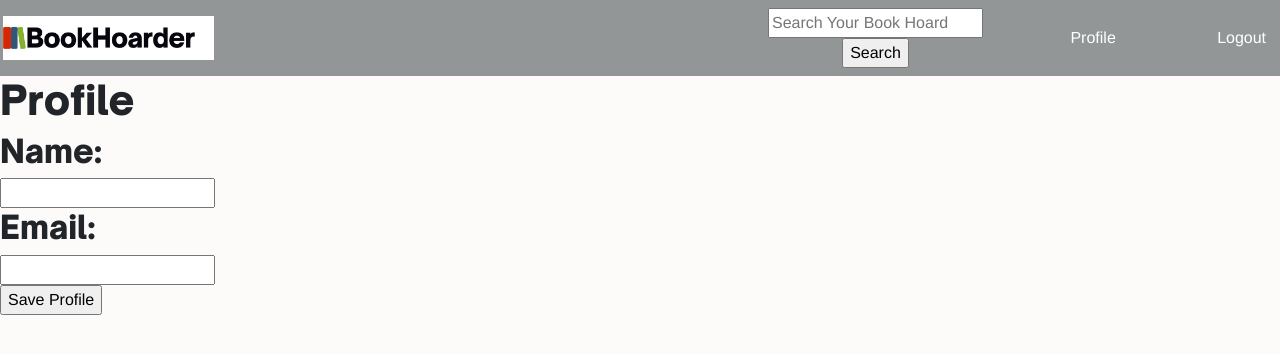
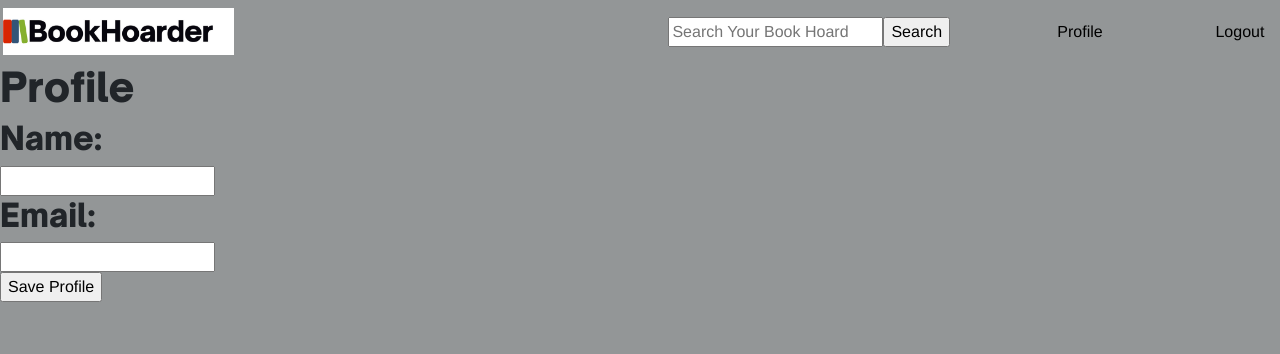
Before and after one commit to rebeccahrobison/bookhoarder, a React (Create React App) app: page /profile/edit in a window 1280 px wide. Shown: the top 354 px of the page. Built offline with nearby package versions, Linux system fonts and the light colour scheme; no server answers; sample sign-in values are in the browser's storage; a web font is replaced by a local one.

Commit message:
MVP commit

```diff
--- a/src/components/books/BookList.css
+++ b/src/components/books/BookList.css
@@ -9,6 +9,10 @@
   background-size: cover;
 */
 }
+
+/* .book-info .cover {
+  max-height: 200px;
+} */
 
 .book-info img {
   max-width: 60%;
@@ -40,3 +44,16 @@
 .book-cover img {
   width: 30%;
 }
+
+.filter-bar {
+  display: flex;
+  justify-content: space-between;
+  padding: 5px 10px;
+  background-color: var(--white);
+}
+
+.filter-bar .add-book:hover {
+  font-size: 1.03rem;
+  color: var(--green);
+  text-shadow: 1px 1px 2px var(--gray);
+}
--- a/src/components/books/BookList.js
+++ b/src/components/books/BookList.js
@@ -38,8 +38,8 @@ export const BookList = () => {
             <div key={bookObj.id}>
               <Link to={`/book/${bookObj?.id}`}>
                 <div className="book">
-                  <div className="book-info"><img src={bookObj?.cover} alt="Cover of book"/></div>
-                  <div>
+                  <div className="book-info cover"><img src={bookObj?.cover} alt="Cover of book"/></div>
+                  <div className="book-info-container">
                     <div className="book-info"><span>Title: </span>{bookObj.title}</div>
                     <div className="book-info"><span>Author: </span>{bookObj.author}</div>
                   </div>
--- a/src/components/books/FilterBar.js
+++ b/src/components/books/FilterBar.js
@@ -11,8 +11,8 @@ export const FilterBar = ({ selectedOwner, setSelectedOwner }) => {
 
 
   return (
-    <>
-      <Link to={`/addbook`}>+Add New Book</Link>
+    <div className="filter-bar">
+      <Link to={`/addbook`}><span className="add-book">+Add A New Book</span></Link>
       <fieldset>
         <select name="ownerId"
           id="owners"
@@ -31,7 +31,6 @@ export const FilterBar = ({ selectedOwner, setSelectedOwner }) => {
           })}
         </select>
       </fieldset>
-
-    </>
+    </div>
   )
 }
--- a/src/components/books/SearchResults.js
+++ b/src/components/books/SearchResults.js
@@ -1,15 +1,13 @@
-import { Link, useLoaderData, useLocation } from "react-router-dom"
+import { Link, useLocation } from "react-router-dom"
 
 export const SearchResults = () => {
 
   const location = useLocation()
   const filteredBooks = location.state
-  console.log(filteredBooks)
 
 
   return (
     <div className="booklist-container">
-      {/* <FilterBar /> */}
       <div className="booklist">
         {filteredBooks.map(bookObj => {
           return (
--- a/src/components/forms/EditBook.js
+++ b/src/components/forms/EditBook.js
@@ -36,7 +36,8 @@ export const EditBook = () => {
     await updateBook(bookObj)
     const postedBook = await getBookByTitle(book.title)
     userBook.bookId = postedBook[0].id
-    updateUserBook(userBook).then(navigate(`/book/${book.id}`))
+    updateUserBook(userBook)
+      .then(() => navigate(`/book/${book.id}`))
   }
 
   return (
--- a/src/components/modals/AddShelfModal.js
+++ b/src/components/modals/AddShelfModal.js
@@ -13,7 +13,9 @@ export const AddShelfModal = ({getAndSetAllShelves}) => {
 
   const handleAddShelfBtn = () => {
     const shelfObj = {shelf: shelfName}
-    addShelf(shelfObj).then(getAndSetAllShelves()).then(handleClose())
+    addShelf(shelfObj)
+      .then(() => getAndSetAllShelves()) // Wrapped the function in a callback, ensures they are executed after addShelf Promise has resolved
+      .then(() => handleClose())
   }
 
   return (
--- a/src/components/nav/NavBar.css
+++ b/src/components/nav/NavBar.css
@@ -10,25 +10,25 @@
 }
 
 .navbar-logo {
-  width: 55%;
+  width: 45%;
   margin: 0 0 0 .2rem;
 }
 
 .navbar-logo img {
-  width: 30%;
+  width: 40%;
 }
 
 .navbar-items {
   display: flex;
-  width: 40%;
+  width: 47%;
   justify-content: space-between;
   padding: 0;
-  margin: 0;
+  margin: 0 10px 0 0;
   align-items: center;
 }
 
 .navbar-item {
-  flex-basis: 15%;
+  flex-basis: 10%;
   list-style-type: none;
   text-align: center;
 }
@@ -36,9 +36,19 @@
 .navbar-link {
   text-decoration: none;
   list-style-type: none;
-  color: white;
+  color: black;
 }
 
 .navbar-link:hover {
-  color: blue;
+  color: var(--red);
+  text-shadow: 1px 1px 1px var(--blue);
 }
+
+.navbar-item form {
+  display: flex;
+}
+
+.navbar-items .profile:hover {
+  color: var(--green);
+  text-shadow: 1px 1px 3px var(--blue);
+}
--- a/src/components/nav/NavBar.js
+++ b/src/components/nav/NavBar.js
@@ -53,7 +53,7 @@ export const NavBar = () => {
 
           </li>
           <Link className="navbar-link" to="/profile">
-            <li className="navbar-item">Profile</li>
+            <li className="navbar-item profile">Profile</li>
           </Link>
 
           {localStorage.getItem("bookhoarder_user") ? (
--- a/src/components/services/userBookServices.js
+++ b/src/components/services/userBookServices.js
@@ -30,6 +30,11 @@ export const deleteUserBook = (userBookId) => {
 }
 
 export const getUserBooksByUserId = (userId) => {
-  return fetch(`http://localhost:8088/userBooks?userId=${userId}`)
+  console.log("userId in fetch", userId)
+  // return fetch(`http://localhost:8088/userBooks?userId=${userId}`)
+  //   .then(res => res.json())
+  const userbookfetch = fetch(`http://localhost:8088/userBooks?userId=${userId}`)
     .then(res => res.json())
+  console.log("userbookfetch", userbookfetch)
+  return userbookfetch
 }
--- a/src/components/users/Profile.js
+++ b/src/components/users/Profile.js
@@ -18,7 +18,7 @@ export const Profile = ({currentUser}) => {
   }, [])
 
   useEffect(() => {
-    console.log(userId)
+    console.log("userId", userId)
     if(!userId) {
       const foundUser = users.find(user => user.id === currentUser.id)
       setUser(foundUser)
@@ -29,7 +29,12 @@ export const Profile = ({currentUser}) => {
   }, [currentUser, users, userId])
 
   useEffect(() => {
-    getUserBooksByUserId(user?.id).then(data => setUserReadBooks(data))
+    console.log(user?.id)
+    if(user) {
+      getUserBooksByUserId(user?.id).then(data => {
+        console.log("data", data)
+        setUserReadBooks(data)})
+    }
   }, [user])
 
   const handleEditProfileBtn = () => {
--- a/src/index.css
+++ b/src/index.css
@@ -23,7 +23,7 @@ body {
   font-family: "DM Sans", Helvetica, Arial, sans-serif;
   -webkit-font-smoothing: antialiased;
   -moz-osx-font-smoothing: grayscale;
-  background-color: var(--white);
+  background-color: var(--gray);
 }
 
 code {
@@ -35,16 +35,37 @@ h1, h2, h3, h4, h5, h6 {
   font-family: "Open Sauce", Helvetica, Arial, sans-serif;
 }
 
-.button-red {
+::-webkit-scrollbar {
+  overflow-y: scroll;
+  width: 8px;
+  background-color: red;
+}
+
+::-webkit-scrollbar-track {
+  -webkit-box-shadow: white;
+  background-color: var(--gray);
 
 }
 
-.button-blue {
-
+::-webkit-scrollbar-thumb {
+  border-radius: 10px;
+  /* -webkit-box-shadow: inset 0 0 6px blue; */
+  background-color: gray;
 }
 
-.button-green {
+.btn-primary {
+  background-color: var(--blue);
+  border: none;
+}
 
+.btn-primary:hover {
+  background-color: rgb(93, 142, 190);
+  border: none;
+}
+
+.btn-secondary {
+  background-color: var(--gray);
+  border:none;
 }
 
 a {
```
